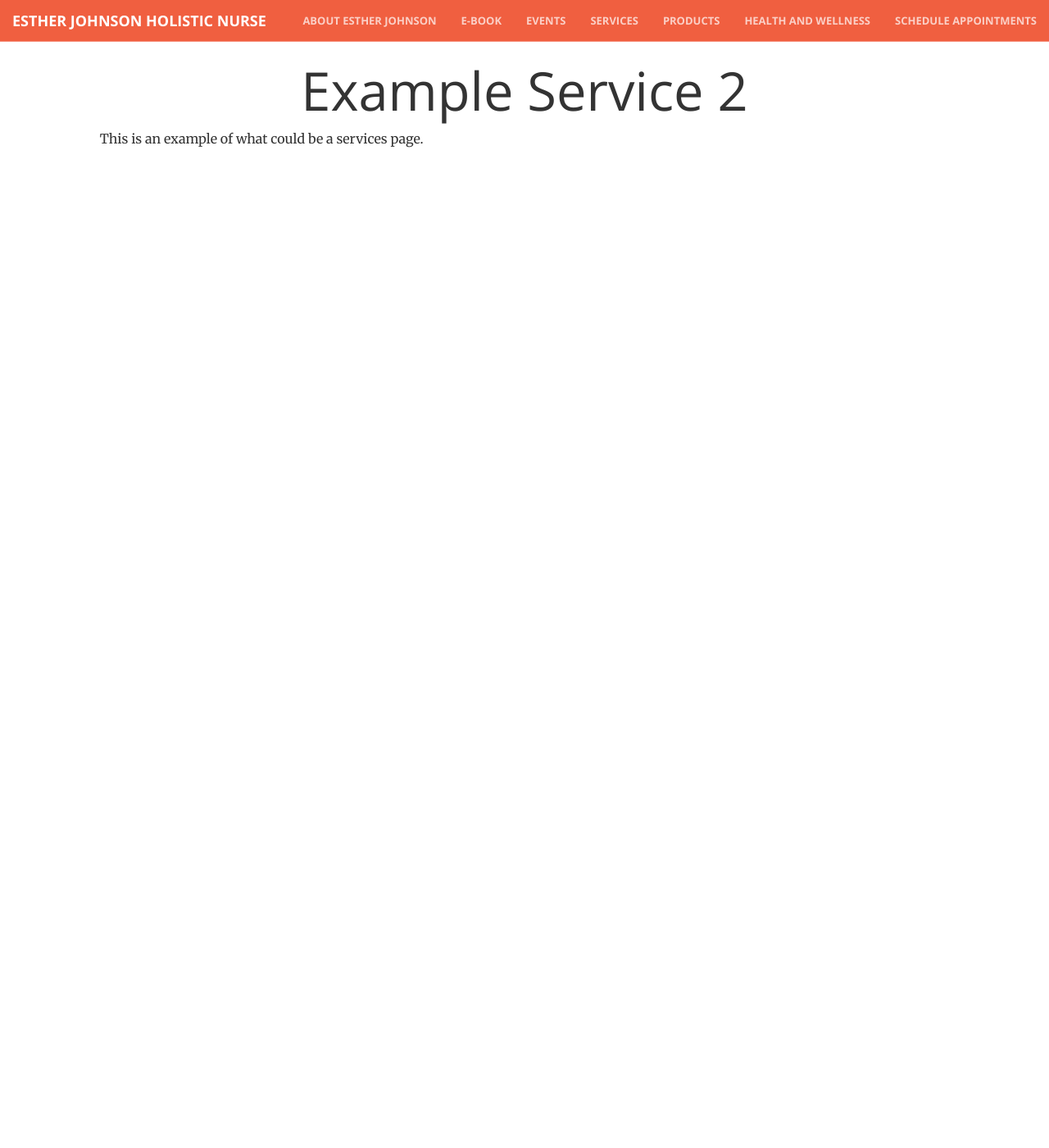
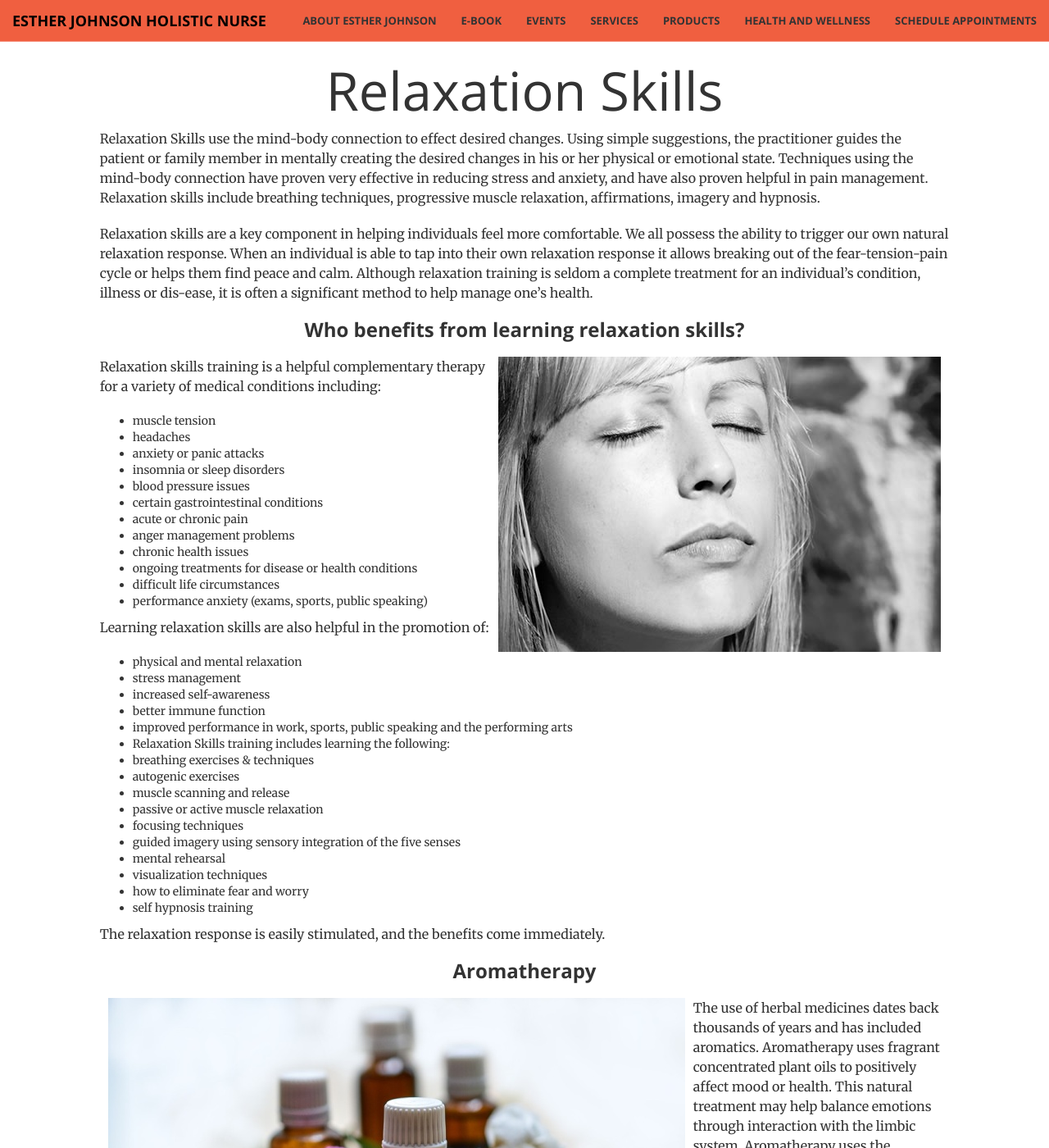
Before and after one commit to SilverIronMan/esther, a Jekyll site: the page built from _posts/services/2016-07-03-serviceexample2.md, in a window 1280 px wide and 1400 px high. Shown: the whole window at 82% size. Built offline with Jekyll 4.4.1, drawn with Linux system fonts in a browser that asks for light colours; some of the changed text lies outside the part shown.

Commit message:
Added two services and updated image

```diff
--- a/_posts/services/2016-07-03-serviceexample2.md
+++ b/_posts/services/2016-07-03-serviceexample2.md
@@ -1,8 +1,57 @@
 ---
 layout: 	service
-title:  	Example Service 2
+title:  	Relaxation Skills
 date:   	2015-07-30
 category: 	service
 img: 		portfolio/2.jpg
 ---
-This is an example of what could be a services page.
+<p>Relaxation Skills use the mind-body connection to effect desired changes. Using simple suggestions, the practitioner guides the patient or family member in mentally creating the desired changes in his or her physical or emotional state. Techniques using the mind-body connection have proven very effective in reducing stress and anxiety, and have also proven helpful in pain management. Relaxation skills include breathing techniques, progressive muscle relaxation, affirmations, imagery and hypnosis.</p>
+<p>Relaxation skills are a key component in helping individuals feel more comfortable.  We all possess the ability to trigger our own natural relaxation response.  When an individual is able to tap into their own relaxation response it allows breaking out of the fear-tension-pain cycle or helps them find peace and calm.  Although relaxation training is seldom a complete treatment for an individual’s condition, illness or dis-ease, it is often a significant method to help manage one’s health. </p>
+
+<h3 class="center bold">Who benefits from learning relaxation skills?</h3>
+
+<img src="{{ site.baseurl }}{{ site.assets.img }}relaxation_skills_service.jpg" class="right">
+
+<p>Relaxation skills training is a helpful complementary therapy for a variety of medical conditions including:</p>
+<ul>
+  <li>muscle tension</li>
+  <li>headaches</li>
+  <li>anxiety or panic attacks</li>
+  <li>insomnia or sleep disorders</li>
+  <li>blood pressure issues</li>
+  <li>certain gastrointestinal conditions</li>
+  <li>acute or chronic pain</li>
+  <li>anger management problems</li>
+  <li>chronic health issues</li>
+  <li>ongoing treatments for disease or health conditions</li>
+  <li>difficult life circumstances</li>
+  <li>performance anxiety (exams, sports, public speaking)</li>
+</ul>
+<p>Learning relaxation skills are also helpful in the promotion of:</p>
+<ul>
+  <li>physical and mental relaxation</li>
+  <li>stress management</li>
+  <li>increased self-awareness</li>
+  <li>better immune function</li>
+  <li>improved performance in work, sports, public speaking and the performing arts</li>
+  <li>Relaxation Skills training includes learning the following:</li>
+  <li>breathing exercises & techniques</li>
+  <li>autogenic exercises</li>
+  <li>muscle scanning and release</li>
+  <li>passive or active muscle relaxation</li>
+  <li>focusing techniques</li>
+  <li>guided imagery using sensory integration of the five senses</li>
+  <li>mental rehearsal</li>
+  <li>visualization techniques</li>
+  <li>how to eliminate fear and worry</li>
+  <li>self hypnosis training</li>
+</ul>
+<p>The relaxation response is easily stimulated, and the benefits come immediately. </p>
+
+<h3 class="bold center">Aromatherapy </h3>
+
+<img src="{{ site.baseurl }}{{ site.assets.img }}aromatherapy.jpg" class="left">
+
+<p>The use of herbal medicines dates back thousands of years and has included aromatics.  Aromatherapy uses fragrant concentrated plant oils to positively affect mood or health.  This natural treatment may help balance emotions through interaction with the limbic system.  Aromatherapy uses the aromatic properties of essential oils from various plants to bring about the relief of symptoms such as anxiety, depression, and nausea. A massage or bath using appropriate oil can bring about more significant relaxation than when the oil is not present. In some cases, oils can be introduced to the environment through a diffuser or simply by placing a few drops on a handkerchief, bringing about the reduction of troublesome symptoms.  Often essential oils are blended into a lotion or carrier oil to be used to treat specific conditions, emotional imbalances, or treat illness or dis-ease. </p>
+<p>Aromatherapy is thought to work by stimulating smell receptors in the nose, which then sends messages through the nervous system to the limbic system — the part of the brain that controls emotions and stores our memories.  The limbic system is the seat of the emotional center and is partly responsible for our fight or flight response, our emotional reaction to something, our hormonal secretions, motivation, pain reflex and our mood fluctuations. </p>
+<p>Each essential oil has therapeutic properties, in that they are stimulating, calming, sedative, balancing, etc. When we inhale an essential oil molecule, it travels through the nasal passage to a receptor neuron that transports it up to the limbic brain, especially the hypothalamus. Some of the functions of the hypothalamus are to regulate blood pressure, control heart rate and adjust hunger and thirst? Well, if you smell an essential oil that has a vibrationally calming effect on the body, and the hypothalamus receives the input to relax, then it creates neurochemicals that are sent through the body to relax and calm. Likewise if an essential oil has a frequency known to stimulate the body, then the limbic system will conform by sending the message to energize and become more active. Through this manner of transport, one can understand how aromatherapy oils can increase immunity, balance hormonal secretions, dampen or enliven hunger and thirst, and create sexual desire. </p>
--- a/assets/css/creative.css
+++ b/assets/css/creative.css
@@ -105,19 +105,19 @@ aside {
     border-color: rgba(255, 255, 255, 0.3);
   }
   .navbar-default .navbar-header .navbar-brand {
-    color: rgba(255, 255, 255, 0.7);
+    color: white;
   }
   .navbar-default .navbar-header .navbar-brand:hover,
   .navbar-default .navbar-header .navbar-brand:focus {
-    color: white;
+    color: black;
   }
   .navbar-default .nav > li > a,
   .navbar-default .nav > li > a:focus {
-    color: rgba(255, 255, 255, 0.7);
+    color: #333;
   }
   .navbar-default .nav > li > a:hover,
   .navbar-default .nav > li > a:focus:hover {
-    color: white;
+    color: #333;
   }
   .navbar-default.affix {
     background-color: white;
@@ -149,9 +149,9 @@ header {
   background-size: cover;
   -o-background-size: cover;
   background-position: center;
-  background-image: url('../img/header.jpg');
+  background-image: url('../img/header1.jpg');
   text-align: center;
-  color: white;
+  color: #333;
 }
 header .header-content {
   position: relative;
@@ -170,7 +170,7 @@ header .header-content .header-content-inner hr {
 }
 header .header-content .header-content-inner p {
   font-weight: 300;
-  color: rgba(255, 255, 255, 0.7);
+  color: #333
   font-size: 16px;
   margin-bottom: 50px;
 }
@@ -407,6 +407,10 @@ body {
 Post-Theme CSS
 ----------------------*/
 
+img {
+  max-width: 100%;
+}
+
 .book-cover{
   margin:auto;
   height:20em;
```
Also changed, not shown: _posts/services/2016-07-03-bio_energy.md (added, +48 -0 lines), _posts/services/2016-07-03-serviceexample3.md (deleted, +0 -8 lines), assets/img/aromatherapy.jpg (added), assets/img/bio_energy.jpg (added), assets/img/header1.jpg (added), assets/img/header2.jpg (added), assets/img/header3.jpg (added), assets/img/relaxation_skills_service.jpg (added).
